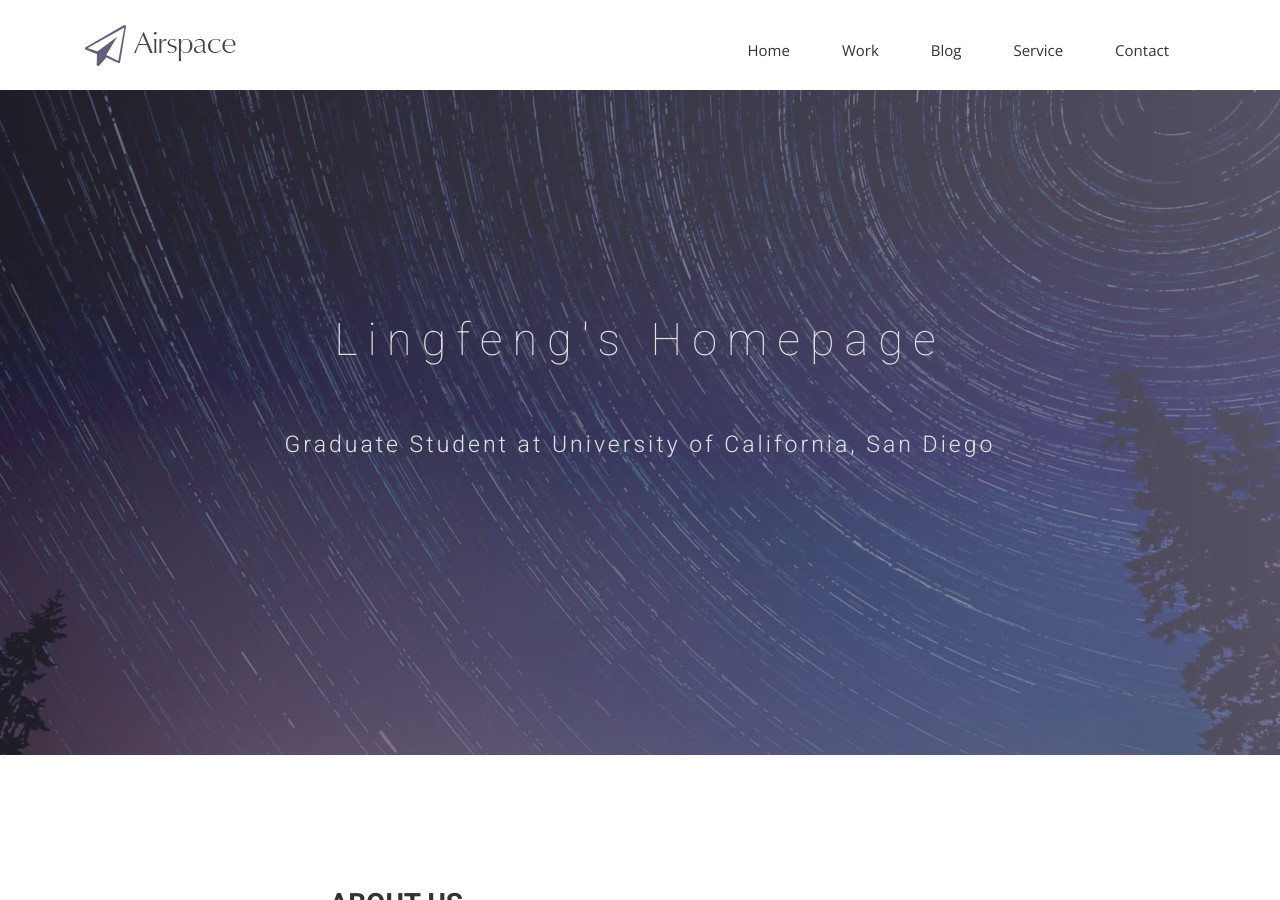
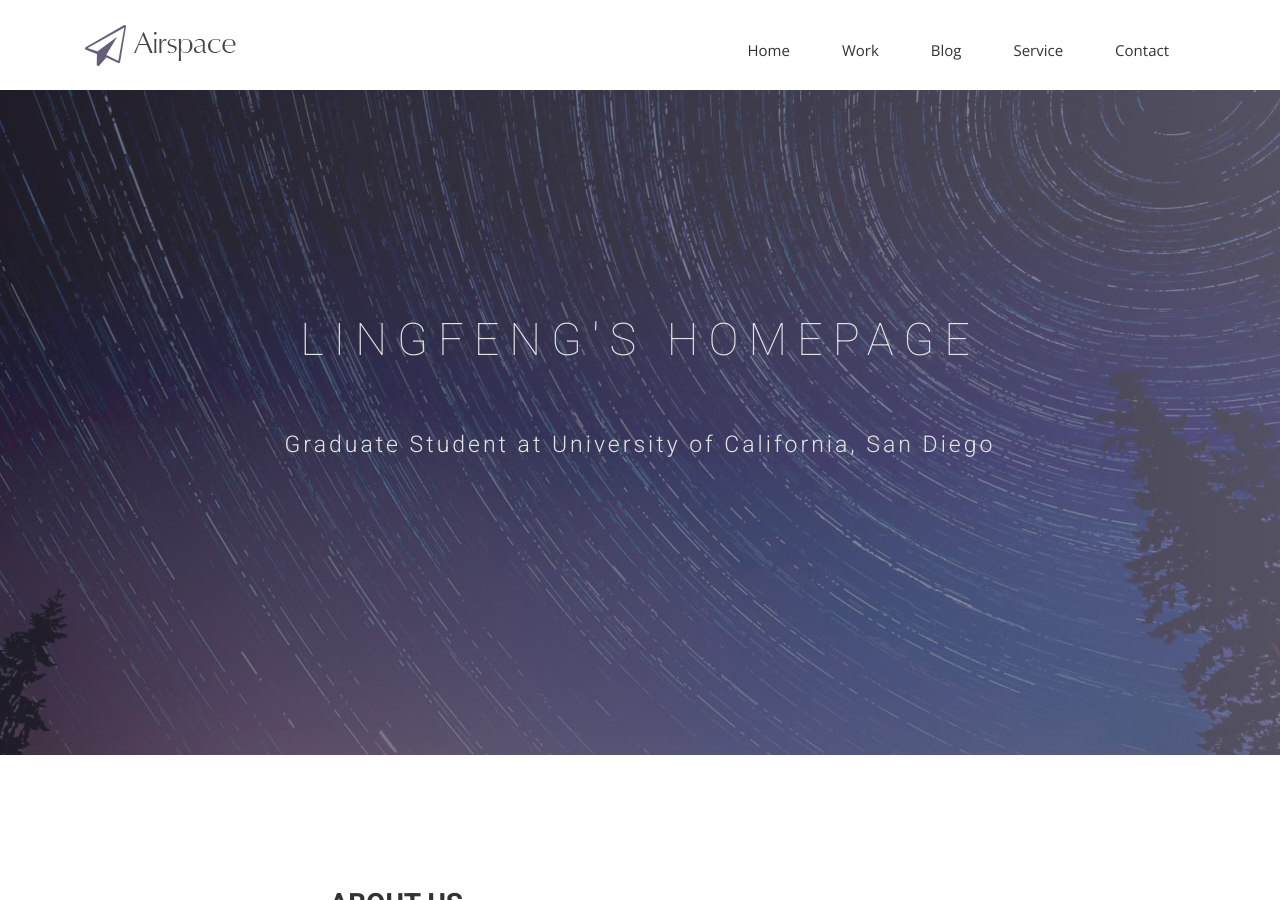
Before and after one commit to wei-lingfeng/lingfeng-wei.github.io, a Jekyll site: the page built from index.html, in a window 1280 px wide and 900 px high. Built offline with Jekyll 4.4.1, drawn with Linux system fonts in a browser that asks for light colours; nearby versions of some CDN libraries; some web fonts are replaced.

Commit message:
Update index.html

```diff
--- a/index.html
+++ b/index.html
@@ -10,7 +10,7 @@ permalink: /
     <div class="row">
       <div class="col-md-10 col-md-offset-2">
         <div class="block">
-          <h1 class="animated fadeInUp">Lingfeng's Homepage</h1>
+          <h1 class="animated fadeInUp">LINGFENG'S HOMEPAGE</h1>
           <p class="animated fadeInUp">Graduate Student at University of California, San Diego</p>
         </div>
       </div>
```
Also changed, not shown: other parts of index.html (+1 -1 lines).
